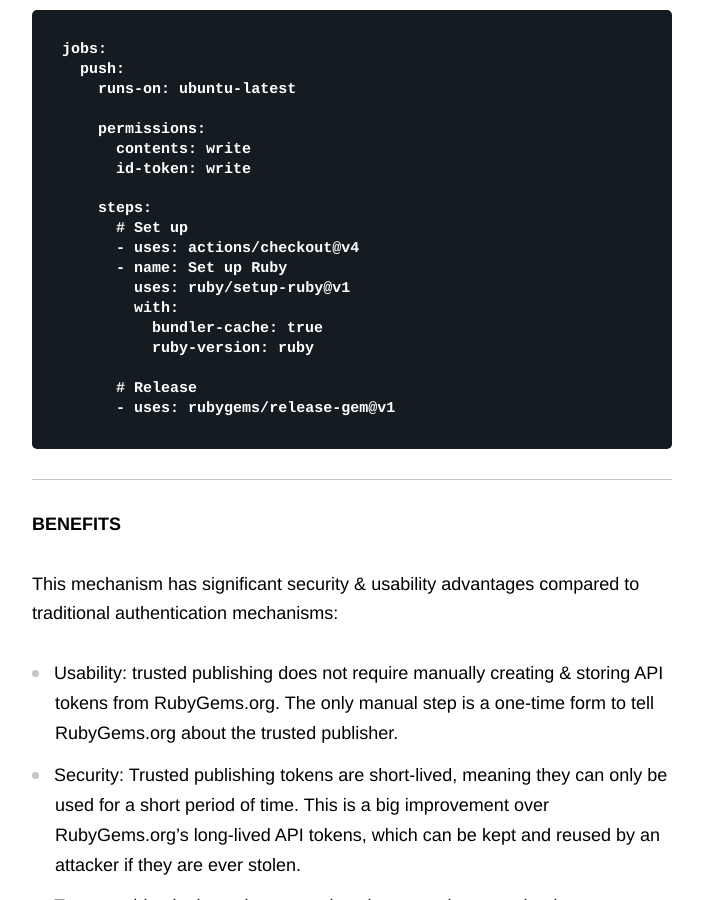
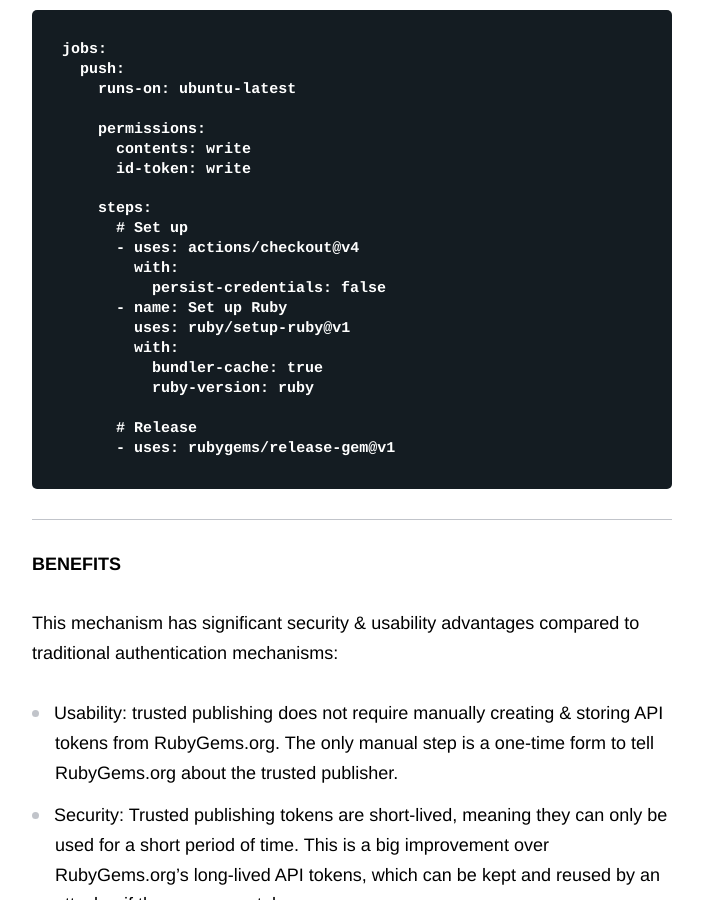
Before and after one commit to rubygems/rubygems.github.io, a Jekyll site: the page built from _posts/2023-12-14-trusted-publishing.md, in a window 1280 px wide and 900 px high, scrolled down 1778 px. Shown: the whole window, without its empty margins (438-1141 px from the left). Built offline with Jekyll 4.4.1, drawn with Linux system fonts in a browser that asks for light colours; comment, search, counter and statistics services are not loaded.

Commit message:
Use `persist-credentials: false` in example
Since this snippet is meant to be exemplary, it makes sense to
explicitly set `persist-credentials` to `false`. The default value is
`true`.

```diff
--- a/_posts/2023-12-14-trusted-publishing.md
+++ b/_posts/2023-12-14-trusted-publishing.md
@@ -37,6 +37,8 @@
     steps:
       # Set up
       - uses: actions/checkout@v4
+        with:
+          persist-credentials: false
       - name: Set up Ruby
         uses: ruby/setup-ruby@v1
         with:
```
